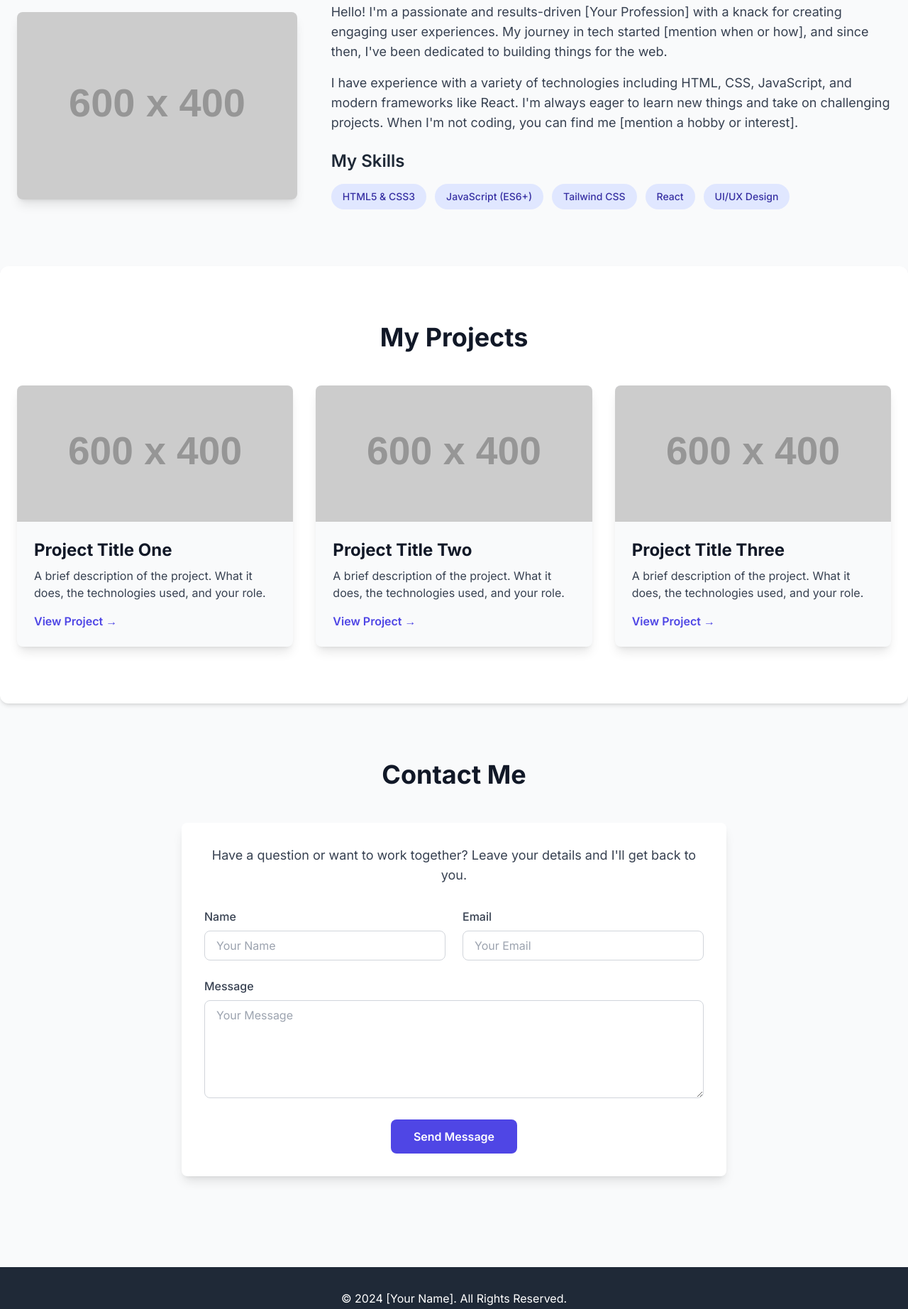
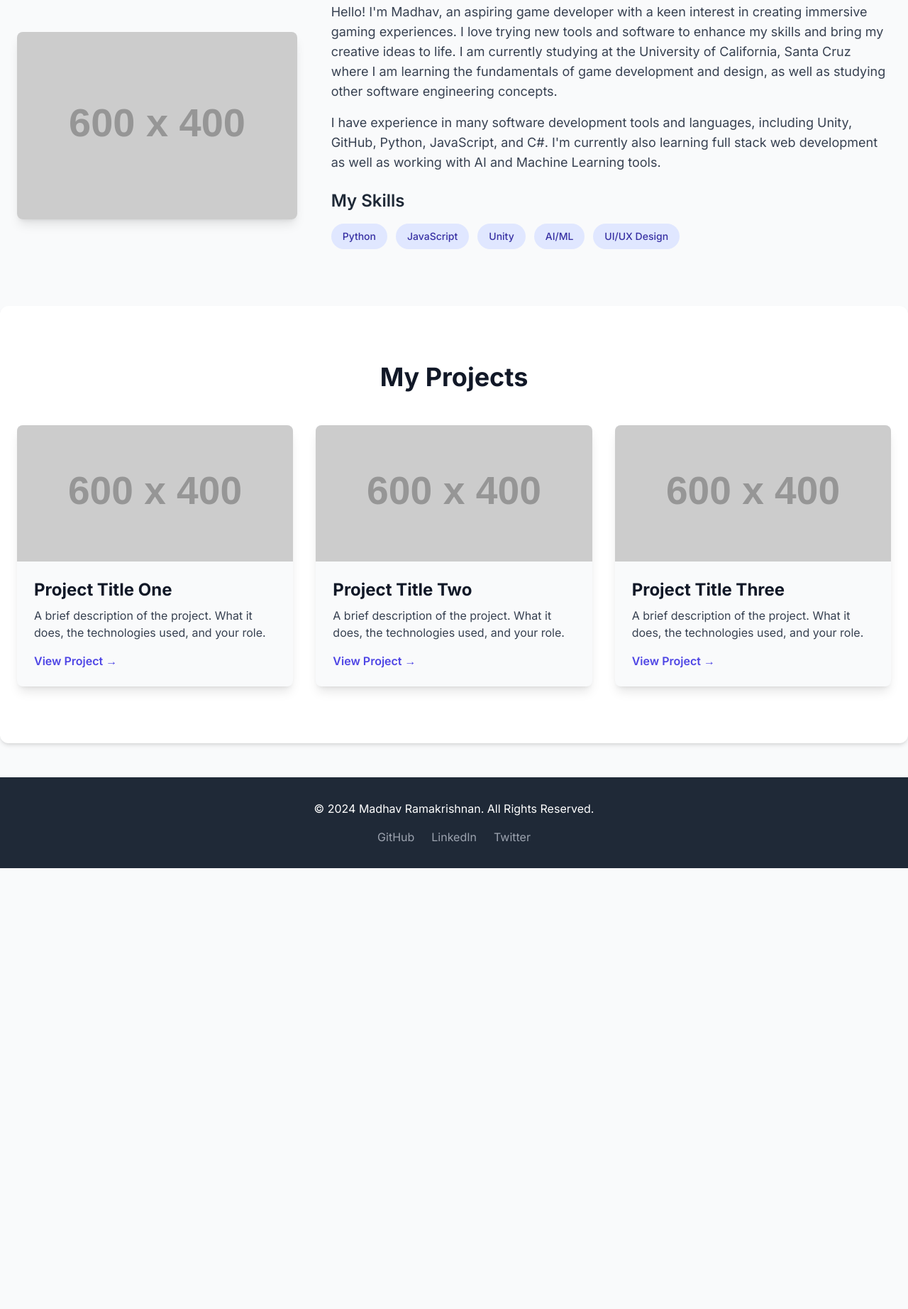
Before and after one commit to TigerlordZ99/SiteBuilding, a plain HTML site: page index.html in a window 1280 px wide. Shown: the part 917-2761 px from the top of the page at 71% size. After the commit the page ends 2140 px from the top, so only its background shows below. Drawn offline with nearby package versions, Linux system fonts and the light colour scheme; placeholder pictures from the web are drawn by us.

Commit message:
First site update

```diff
--- a/index.html
+++ b/index.html
@@ -4,7 +4,7 @@
 <head>
     <meta charset="UTF-8">
     <meta name="viewport" content="width=device-width, initial-scale=1.0">
-    <title>Your Name - Personal Portfolio</title>
+    <title>Madhav Ramakrishnan - Personal Portfolio</title>
     <!-- Tailwind CSS for styling -->
     <script src="https://cdn.tailwindcss.com"></script>
     <!-- Google Fonts: Inter -->
@@ -41,12 +41,11 @@
     <!-- Header & Navigation -->
     <header class="bg-white/80 backdrop-blur-md sticky top-0 z-50 shadow-sm">
         <nav class="container mx-auto px-6 py-4 flex justify-between items-center">
-            <a href="#" class="text-2xl font-bold text-gray-900">Your Name</a>
+            <a href="#" class="text-2xl font-bold text-gray-900">Madhav Ramakrishnan</a>
             <div class="hidden md:flex space-x-8">
                 <a href="#home" class="text-gray-600 hover:text-indigo-600 transition duration-300">Home</a>
                 <a href="#about" class="text-gray-600 hover:text-indigo-600 transition duration-300">About</a>
                 <a href="#projects" class="text-gray-600 hover:text-indigo-600 transition duration-300">Projects</a>
-                <a href="#contact" class="text-gray-600 hover:text-indigo-600 transition duration-300">Contact</a>
             </div>
             <!-- Mobile Menu Button -->
             <button id="mobile-menu-button"
@@ -62,7 +61,6 @@
             <a href="#home" class="block text-gray-600 hover:bg-gray-100 rounded-md p-2">Home</a>
             <a href="#about" class="block text-gray-600 hover:bg-gray-100 rounded-md p-2">About</a>
             <a href="#projects" class="block text-gray-600 hover:bg-gray-100 rounded-md p-2">Projects</a>
-            <a href="#contact" class="block text-gray-600 hover:bg-gray-100 rounded-md p-2">Contact</a>
         </div>
     </header>
 
@@ -72,16 +70,13 @@
         <section id="home"
             class="min-h-[80vh] flex flex-col md:flex-row items-center justify-center text-center md:text-left">
             <div class="md:w-1/2">
-                <h1 class="text-5xl md:text-6xl font-bold text-gray-900 leading-tight">Hi, I'm [Your Name]</h1>
-                <p class="mt-4 text-xl text-gray-600">I'm a [Your Profession] based in [Your City]. I create beautiful
-                    and functional websites.</p>
+                <h1 class="text-5xl md:text-6xl font-bold text-gray-900 leading-tight">Hi, I'm Madhav Ramakrishnan</h1>
+                <p class="mt-4 text-xl text-gray-600">I'm an aspiring game developer based in Los Angeles. I'm currently
+                    in university learning to build video games.</p>
                 <div class="mt-8 flex justify-center md:justify-start space-x-4">
-                    <a href="#contact"
-                        class="bg-indigo-600 text-white font-semibold py-3 px-6 rounded-lg hover:bg-indigo-700 transition duration-300">Get
-                        In Touch</a>
                     <a href="#projects"
-                        class="bg-gray-200 text-gray-800 font-semibold py-3 px-6 rounded-lg hover:bg-gray-300 transition duration-300">View
-                        My Work</a>
+                        class="bg-indigo-600 text-white font-semibold py-3 px-6 rounded-lg hover:bg-indigo-700 transition duration-300">My
+                        Work</a>
                 </div>
             </div>
             <div class="md:w-1/2 mt-10 md:mt-0 flex justify-center">
@@ -102,27 +97,28 @@
                 </div>
                 <div class="md:w-2/3">
                     <p class="text-lg text-gray-700 mb-4">
-                        Hello! I'm a passionate and results-driven [Your Profession] with a knack for creating engaging
-                        user experiences. My journey in tech started [mention when or how], and since then, I've been
-                        dedicated to building things for the web.
+                        Hello! I'm Madhav, an aspiring game developer with a keen interest in creating immersive gaming
+                        experiences. I love trying new tools and software to enhance my skills and bring my creative
+                        ideas to life. I am currently studying at the University of California, Santa Cruz where I am
+                        learning the fundamentals of game development and design, as well as studying other software
+                        engineering concepts.
                     </p>
                     <p class="text-lg text-gray-700 mb-6">
-                        I have experience with a variety of technologies including HTML, CSS, JavaScript, and modern
-                        frameworks like React. I'm always eager to learn new things and take on challenging projects.
-                        When I'm not coding, you can find me [mention a hobby or interest].
+                        I have experience in many software development tools and languages, including Unity, GitHub,
+                        Python, JavaScript, and C#. I'm currently also learning full stack web development as well as
+                        working with AI and Machine Learning tools.
                     </p>
                     <!-- Skills -->
                     <h3 class="text-2xl font-semibold mb-4 text-gray-800">My Skills</h3>
                     <div class="flex flex-wrap gap-3">
-                        <span class="bg-indigo-100 text-indigo-800 text-sm font-medium px-4 py-2 rounded-full">HTML5 &
-                            CSS3</span>
                         <span
-                            class="bg-indigo-100 text-indigo-800 text-sm font-medium px-4 py-2 rounded-full">JavaScript
-                            (ES6+)</span>
-                        <span class="bg-indigo-100 text-indigo-800 text-sm font-medium px-4 py-2 rounded-full">Tailwind
-                            CSS</span>
+                            class="bg-indigo-100 text-indigo-800 text-sm font-medium px-4 py-2 rounded-full">Python</span>
                         <span
-                            class="bg-indigo-100 text-indigo-800 text-sm font-medium px-4 py-2 rounded-full">React</span>
+                            class="bg-indigo-100 text-indigo-800 text-sm font-medium px-4 py-2 rounded-full">JavaScript</span>
+                        <span
+                            class="bg-indigo-100 text-indigo-800 text-sm font-medium px-4 py-2 rounded-full">Unity</span>
+                        <span
+                            class="bg-indigo-100 text-indigo-800 text-sm font-medium px-4 py-2 rounded-full">AI/ML</span>
                         <span class="bg-indigo-100 text-indigo-800 text-sm font-medium px-4 py-2 rounded-full">UI/UX
                             Design</span>
                     </div>
@@ -173,48 +169,12 @@
             </div>
         </section>
 
-        <!-- Contact Section -->
-        <section id="contact" class="py-20">
-            <h2 class="section-header text-4xl font-bold text-center mb-12 text-gray-900">Contact Me</h2>
-            <div class="max-w-3xl mx-auto bg-white p-8 rounded-lg shadow-lg">
-                <p class="text-center text-lg text-gray-700 mb-8">Have a question or want to work together? Leave your
-                    details and I'll get back to you.</p>
-                <form>
-                    <div class="grid grid-cols-1 md:grid-cols-2 gap-6 mb-6">
-                        <div>
-                            <label for="name" class="block text-gray-700 font-medium mb-2">Name</label>
-                            <input type="text" id="name" name="name"
-                                class="w-full px-4 py-2 border border-gray-300 rounded-lg focus:outline-none focus:ring-2 focus:ring-indigo-500"
-                                placeholder="Your Name" required>
-                        </div>
-                        <div>
-                            <label for="email" class="block text-gray-700 font-medium mb-2">Email</label>
-                            <input type="email" id="email" name="email"
-                                class="w-full px-4 py-2 border border-gray-300 rounded-lg focus:outline-none focus:ring-2 focus:ring-indigo-500"
-                                placeholder="Your Email" required>
-                        </div>
-                    </div>
-                    <div class="mb-6">
-                        <label for="message" class="block text-gray-700 font-medium mb-2">Message</label>
-                        <textarea id="message" name="message" rows="5"
-                            class="w-full px-4 py-2 border border-gray-300 rounded-lg focus:outline-none focus:ring-2 focus:ring-indigo-500"
-                            placeholder="Your Message" required></textarea>
-                    </div>
-                    <div class="text-center">
-                        <button type="submit"
-                            class="bg-indigo-600 text-white font-semibold py-3 px-8 rounded-lg hover:bg-indigo-700 transition duration-300">Send
-                            Message</button>
-                    </div>
-                </form>
-            </div>
-        </section>
-
     </main>
 
     <!-- Footer -->
     <footer class="bg-gray-800 text-white py-8">
         <div class="container mx-auto px-6 text-center">
-            <p>&copy; 2024 [Your Name]. All Rights Reserved.</p>
+            <p>&copy; 2024 Madhav Ramakrishnan. All Rights Reserved.</p>
             <div class="mt-4 flex justify-center space-x-6">
                 <!-- Replace with your social media links -->
                 <a href="#" class="text-gray-400 hover:text-white transition duration-300">GitHub</a>
```
